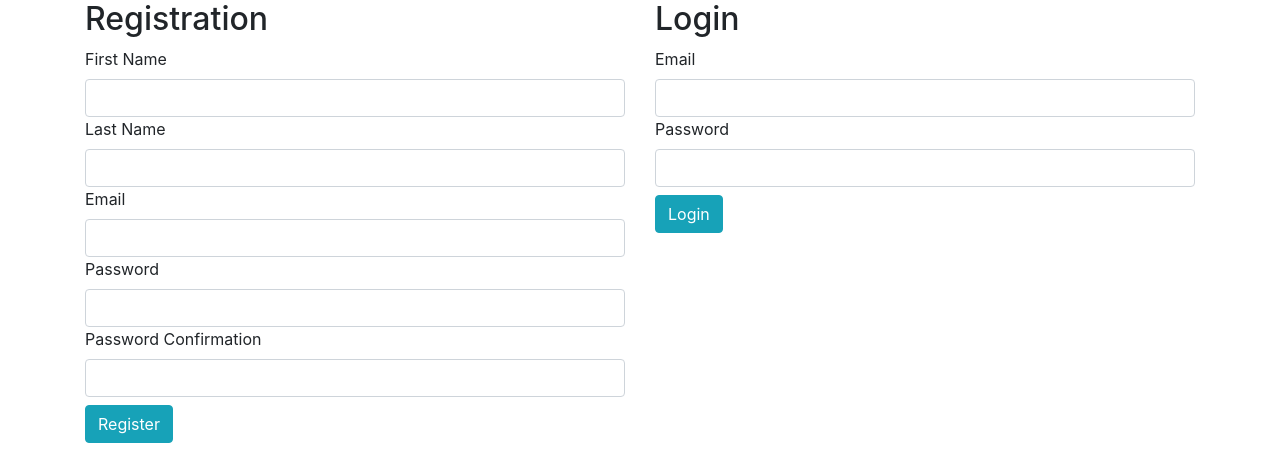
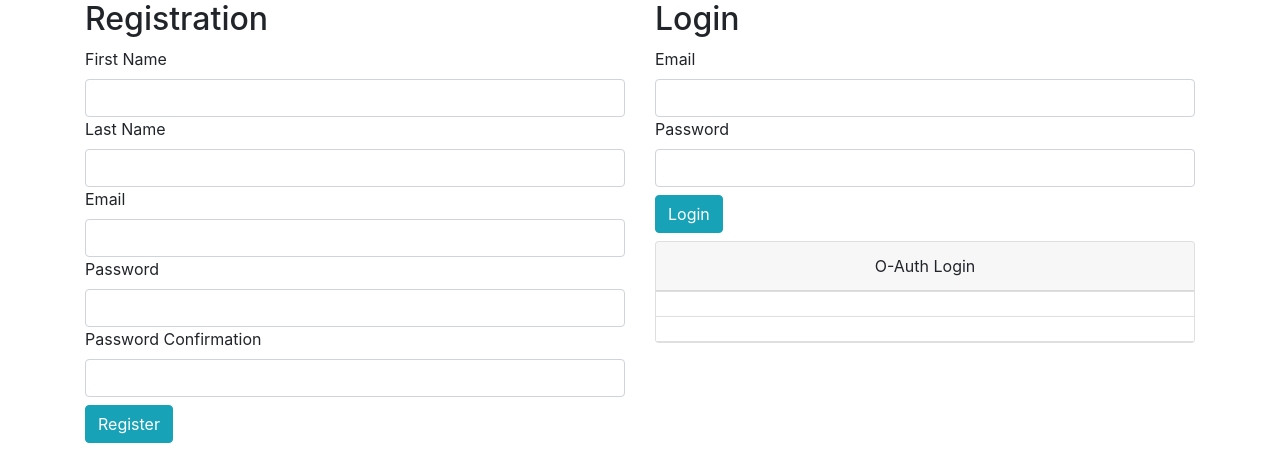
Before and after one commit to yoonp12/LandeScape, a Django app: template main_app/templates/valid/extra.html in a window 1280 px wide. Shown: the part 337-800 px from the top of the page. Run offline with Django 3.2, Linux system fonts and the light colour scheme; the template is opened without the code that fills it, so the values that code supplies are empty; some libraries are stand-ins or nearby versions.

Commit message:
Second updated codes

```diff
--- a/main_app/static/js/google_signin.js
+++ b/main_app/static/js/google_signin.js
@@ -8,3 +8,75 @@
     console.log('Image URL: ' + profile.getImageUrl());
     console.log('Email: ' + profile.getEmail()); // This is null if the 'email' scope is not present.
   }
+  function signOut() {
+    var auth2 = gapi.auth2.getAuthInstance();
+    auth2.signOut().then(function () {
+
+        alert("You have been successfully signed out");
+
+        $(".g-signin2").css("display", "block");
+        $(".data").css("display", "none");
+    });
+  }
+
+
+  function statusChangeCallback(response) {  // Called with the results from FB.getLoginStatus().
+    console.log('statusChangeCallback');
+    console.log(response);                   // The current login status of the person.
+    if (response.status === 'connected') {   // Logged into your webpage and Facebook.
+      testAPI();
+    } else {                                 // Not logged into your webpage or we are unable to tell.
+      document.getElementById('status').innerHTML = 'Please log ' +
+        'into this webpage.';
+    }
+  }
+
+  function checkLoginState() {               // Called when a person is finished with the Login Button.
+    FB.getLoginStatus(function(response) {   // See the onlogin handler
+      statusChangeCallback(response);
+    });
+  }
+
+  window.fbAsyncInit = function() {
+    FB.init({
+      appId      : '854227155021587',
+      cookie     : true,                     // Enable cookies to allow the server to access the session.
+      xfbml      : true,                     // Parse social plugins on this webpage.
+      version    : 'v6.0'           // Use this Graph API version for this call.
+    });
+
+    FB.getLoginStatus(function(response) {   // Called after the JS SDK has been initialized.
+      statusChangeCallback(response);        // Returns the login status.
+    });
+  };
+
+  (function(d, s, id) {                      // Load the SDK asynchronously
+    var js, fjs = d.getElementsByTagName(s)[0];
+    if (d.getElementById(id)) return;
+    js = d.createElement(s); js.id = id;
+    js.src = "https://connect.facebook.net/en_US/sdk.js";
+    fjs.parentNode.insertBefore(js, fjs);
+  }(document, 'script', 'facebook-jssdk'));
+
+  function testAPI() {                      // Testing Graph API after login.  See statusChangeCallback() for when this call is made.
+    console.log('Welcome!  Fetching your information.... ');
+    FB.api('/me', function(response) {
+      console.log('Successful login for: ' + response.name);
+      document.getElementById('status').innerHTML =
+        'Thanks for logging in, ' + response.name + '!';
+    });
+  }
+
+//   $('.fb_logout').click(function(e){
+//     e.preventDefault();
+//      FB.logout(function(response) {
+//            // user is now logged out
+//            var url = $(this).attr('href');
+//            window.location= url;
+
+
+//        });
+// });
+// FB.logout(function(response) {
+//   // Person is now logged out
+// });
--- a/main_app/templates/valid/extra.html
+++ b/main_app/templates/valid/extra.html
@@ -5,11 +5,17 @@
     <!-- Required meta tags -->
     <meta charset="UTF-8">
     <meta name="viewport" content="width=device-width, initial-scale=1.0">
+    <meta name="google-signin-client_id" content="903065443636-f9kfjh7fk14o39ouv1e57f556ppm8hpm.apps.googleusercontent.com">
     <!-- Bootstrap CSS -->
+    {% load static %}
     <link rel="stylesheet" href="https://stackpath.bootstrapcdn.com/bootstrap/4.4.1/css/bootstrap.min.css" integrity="sha384-Vkoo8x4CGsO3+Hhxv8T/Q5PaXtkKtu6ug5TOeNV6gBiFeWPGFN9MuhOf23Q9Ifjh" crossorigin="anonymous">
     <script src="https://code.jquery.com/jquery-3.4.1.slim.min.js" integrity="sha384-J6qa4849blE2+poT4WnyKhv5vZF5SrPo0iEjwBvKU7imGFAV0wwj1yYfoRSJoZ+n" crossorigin="anonymous"></script>
     <script src="https://cdn.jsdelivr.net/npm/popper.js@1.16.0/dist/umd/popper.min.js" integrity="sha384-Q6E9RHvbIyZFJoft+2mJbHaEWldlvI9IOYy5n3zV9zzTtmI3UksdQRVvoxMfooAo" crossorigin="anonymous"></script>
     <script src="https://stackpath.bootstrapcdn.com/bootstrap/4.4.1/js/bootstrap.min.js" integrity="sha384-wfSDF2E50Y2D1uUdj0O3uMBJnjuUD4Ih7YwaYd1iqfktj0Uod8GCExl3Og8ifwB6" crossorigin="anonymous"></script>
+    <script src="https://apis.google.com/js/platform.js" async defer></script>
+    <script async defer crossorigin="anonymous" src="https://connect.facebook.net/en_US/sdk.js#xfbml=1&version=v6.0&appId=854227155021587&autoLogAppEvents=1""></script>
+    <link rel="stylesheet" href="{% static 'css/style.css' %}">
+    <script src="{% static 'js/google_signin.js' %}"></script>
     <title>LandEscape</title>
   </head>
 
@@ -92,10 +98,33 @@
                     <label>Password</label>
                     <input class="form-control" type="password" name="password_input">
 
-                    <input class="btn btn-info mt-2" type="submit" value="Login">
+                    <input class="btn btn-info mt-2 mb-2" type="submit" value="Login">
                     </form>
-                </div> <!--END OF LOGIN COL-->
+                    <div class="card text-center" style="width: 100%;">
 
+                      <ul class="list-group list-group-flush text-center">
+                        <div class="card-header">
+                          O-Auth Login
+                        </div>
+                        <li class="list-group-item d-flex justify-content-around g-signin2" data-onsuccess="onSignIn"></li>
+                        <li class="list-group-item d-flex justify-content-around fb-login-button" data-width="200px" data-size="medium" data-button-type="login_with" data-auto-logout-link="true" data-use-continue-as="false"></li>
+                        <div id="fb-root"></div>
+
+                      </ul>
+                    </div>
+
+                </div>
+
+
+                <!-- <div class="g-signin2" data-onsuccess="onSignIn"></div> -->
+
+
+                  <div class="data">
+                    <p>Profile Details</p>
+                    <p>Email Address</p>
+                    <p id="email" class="alert alert-danger"></p>
+                    <button onclick="signOut();">Sign Out</button> <!--END OF LOGIN COL-->
+                  </div>
             </div> <!-- END OF ROW -->
 
         </div>
--- a/main_app/views.py
+++ b/main_app/views.py
@@ -6,7 +6,7 @@
 
 
 def index(request):
-    return render(request, "valid/index.html")
+    return render(request, "valid/extra.html")
 
 def my_map(request):
     return render(request, "valid/map.html")
```
Also changed, not shown: main_app/templates/valid/index.html (+1 -6 lines).
